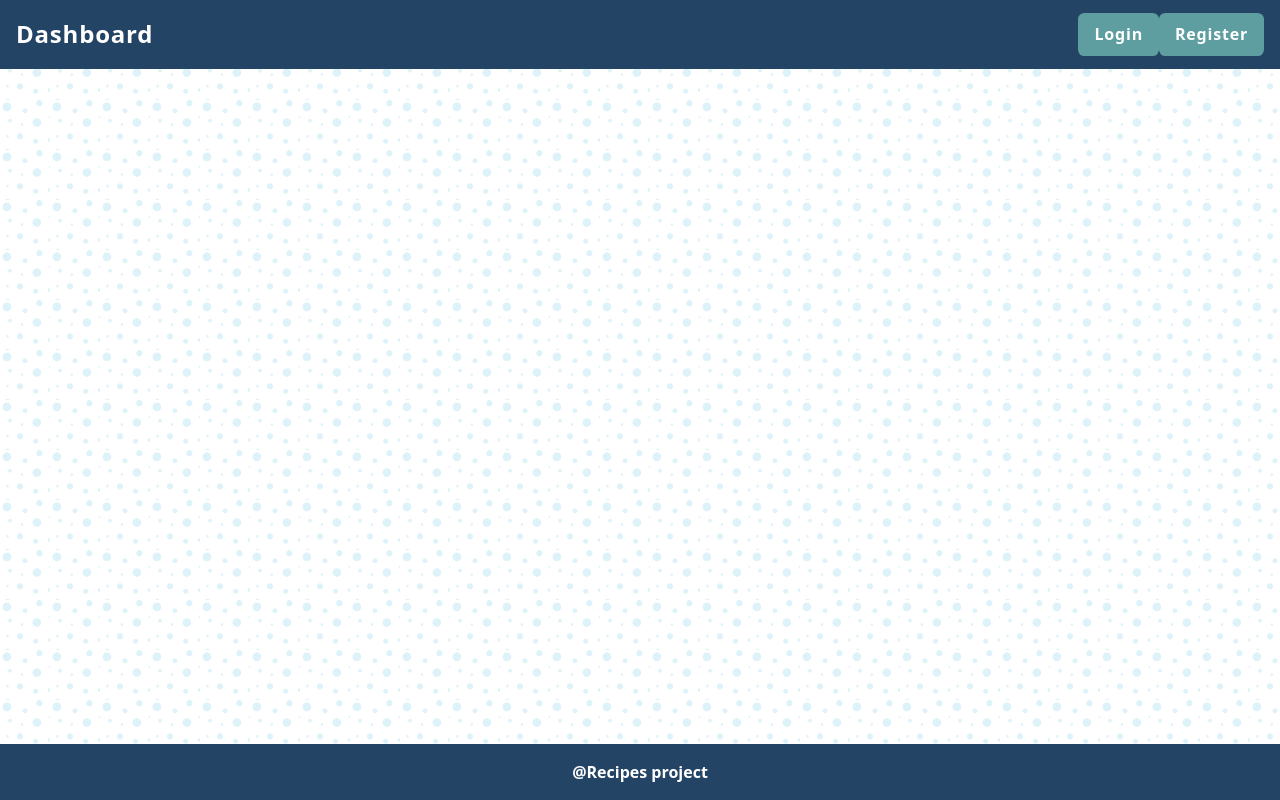
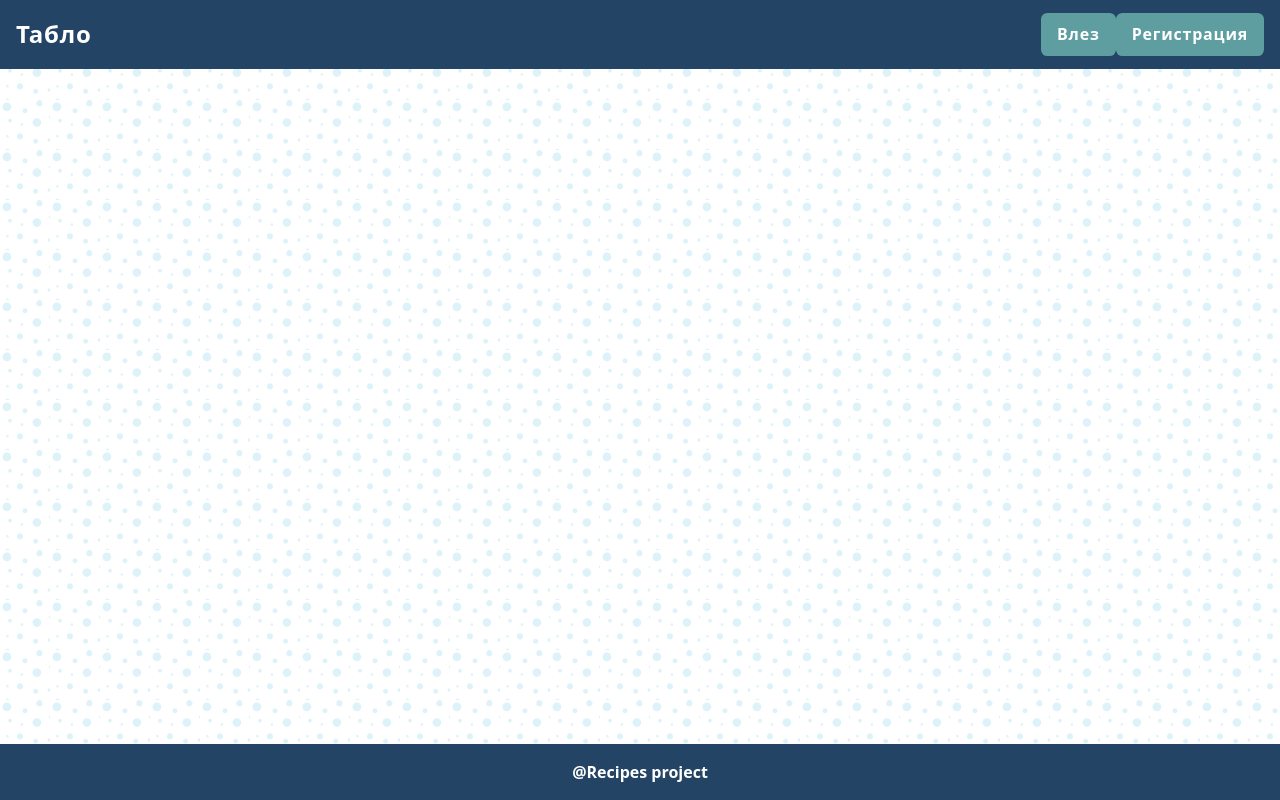
Before and after one commit to PoweRGbg/recipes, a React (Create React App) app: page / in a window 1280 px wide. Built offline with nearby package versions, Linux system fonts and the light colour scheme.

Commit message:
Translations

```diff
--- a/src/components/Header/Header.js
+++ b/src/components/Header/Header.js
@@ -7,17 +7,17 @@ const Header = () => {
 
     let guestNavigation = (
         <div id="guest">
-            <Link className="button" to="/login">Login</Link>
-            <Link to="/register" className="button">Register</Link>
+            <Link className="button" to="/login">Влез</Link>
+            <Link to="/register" className="button">Регистрация</Link>
         </div>
     );
 
     let userNavigation = (
         <div id="user">
-            <span>Welcome, {user.email}</span>
-            <Link className="button" to="/my-patients">My Patients</Link>
-            <Link className="button" to="/create">Add Patient</Link>
-            <Link className="button" to="/logout">Logout</Link>
+            <span>Здравей, {user.email}</span>
+            <Link className="button" to="/my-patients">Пациенти</Link>
+            <Link className="button" to="/create">Добави пациент</Link>
+            <Link className="button" to="/logout">Излез</Link>
         </div>
     );
 
@@ -25,7 +25,7 @@ const Header = () => {
         <header id="site-header">
             <nav className="navbar">
                 <section className="navbar-dashboard">
-                    <Link to="/dashboard">Dashboard</Link>
+                    <Link to="/dashboard">Табло</Link>
 
                     {user.email
                         ? userNavigation
```
